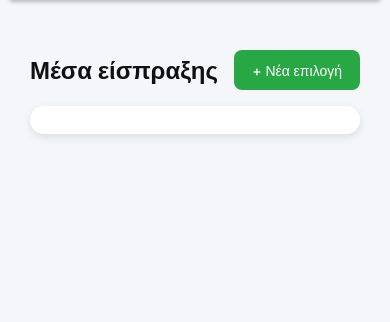
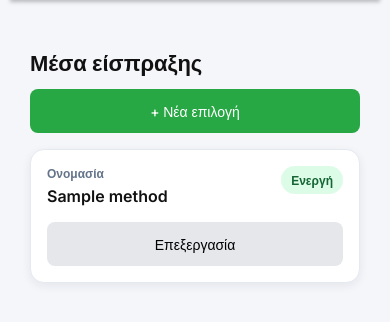
Before and after one commit to simosapergis/accountant-crm, a PHP site: page /payment_methods.php in a window 390 px wide. Shown: the part 69-391 px from the top of the page. Run offline with PHP 8.4, Linux system fonts and the light colour scheme; the visitor is signed in with stand-in values (Sample User, id 1); tables that the repository leaves empty or names only in its code hold one stand-in row (values such as "Sample post").

Commit message:
Add responsive catalog cards for mobile

```diff
--- a/ACCOUNTANT_CRM/assets/style.css
+++ b/ACCOUNTANT_CRM/assets/style.css
@@ -1146,7 +1146,7 @@ textarea {
 ============================================================ */
 @media (max-width: 768px) {
 
-    /* Κρύβουμε τον πίνακα */
+    /* Keep the legacy mobile-card view for pages that provide card markup. */
     table {
         display: none !important;
     }
@@ -1268,3 +1268,55 @@ select[size="1"] {
         background-image: none;
     }
 }
+
+.catalog-mobile-list { display: none; }
+
+.catalog-mobile-card {
+    display: grid;
+    gap: 14px;
+    box-sizing: border-box;
+    min-width: 0;
+    padding: 16px;
+    border: 1px solid #e5eaf1;
+    border-radius: 14px;
+    background: #fff;
+    box-shadow: 0 3px 10px rgba(15, 23, 42, 0.07);
+}
+
+.catalog-mobile-card-top {
+    display: flex;
+    align-items: flex-start;
+    justify-content: space-between;
+    gap: 12px;
+}
+
+.catalog-mobile-name-group { flex: 1; min-width: 0; }
+.catalog-mobile-field-label { display: block; margin-bottom: 4px; color: #64748b; font-size: 12px; font-weight: 600; }
+.catalog-mobile-card-name { font-size: 16px; line-height: 1.45; font-weight: 600; overflow-wrap: anywhere; }
+
+.catalog-status-pill {
+    display: inline-flex;
+    flex: 0 0 auto;
+    align-items: center;
+    min-height: 28px;
+    padding: 3px 10px;
+    border-radius: 999px;
+    font-size: 12px;
+    font-weight: 600;
+}
+
+.catalog-status-active { background: #dcfce7; color: #166534; }
+.catalog-status-inactive { background: #e2e8f0; color: #475569; }
+.catalog-mobile-card .btn { display: flex; align-items: center; justify-content: center; min-height: 44px; }
+.catalog-mobile-empty { padding: 22px 18px; border: 1px dashed #cbd5e1; border-radius: 14px; background: #fff; color: #64748b; text-align: center; line-height: 1.5; }
+
+@media (max-width: 768px) {
+    .catalog-table-wrapper { display: none; }
+    .catalog-mobile-list { display: grid; gap: 12px; }
+}
+
+@media (max-width: 480px) {
+    .catalog-list-heading { align-items: stretch; }
+    .catalog-list-heading h2 { font-size: 22px; }
+    .catalog-list-heading .btn { width: 100%; min-height: 44px; margin-left: 0; justify-content: center; }
+}
--- a/ACCOUNTANT_CRM/includes/catalog_admin.php
+++ b/ACCOUNTANT_CRM/includes/catalog_admin.php
@@ -129,8 +129,8 @@ function crm_catalog_render_list(string $kind, array $items): void
             <h2><?= htmlspecialchars($config['plural_label'], ENT_QUOTES | ENT_SUBSTITUTE, 'UTF-8') ?></h2>
             <a class="btn btn-primary" href="<?= htmlspecialchars($config['form_route'], ENT_QUOTES, 'UTF-8') ?>">+ Νέα επιλογή</a>
         </div>
-        <div class="table-wrapper">
-            <table>
+        <div class="table-wrapper catalog-table-wrapper">
+            <table class="catalog-list-table">
                 <thead><tr><th>Ονομασία</th><th>Κατάσταση</th><th>Ενέργειες</th></tr></thead>
                 <tbody>
                 <?php foreach ($items as $item): ?>
@@ -143,6 +143,27 @@ function crm_catalog_render_list(string $kind, array $items): void
                 <?php if ($items === []): ?><tr><td colspan="3">Δεν υπάρχουν επιλογές.</td></tr><?php endif; ?>
                 </tbody>
             </table>
+        </div>
+        <div class="catalog-mobile-list" aria-label="<?= htmlspecialchars($config['plural_label'], ENT_QUOTES | ENT_SUBSTITUTE, 'UTF-8') ?>">
+            <?php if ($items === []): ?>
+                <p class="catalog-mobile-empty">Δεν υπάρχουν επιλογές ακόμη.</p>
+            <?php else: ?>
+                <?php foreach ($items as $item): ?>
+                    <?php $isActive = (int)$item['is_active'] === 1; ?>
+                    <article class="catalog-mobile-card">
+                        <div class="catalog-mobile-card-top">
+                            <div class="catalog-mobile-name-group">
+                                <span class="catalog-mobile-field-label">Ονομασία</span>
+                                <h3 class="catalog-mobile-card-name"><?= htmlspecialchars((string)$item['name'], ENT_QUOTES | ENT_SUBSTITUTE, 'UTF-8') ?></h3>
+                            </div>
+                            <span class="catalog-status-pill <?= $isActive ? 'catalog-status-active' : 'catalog-status-inactive' ?>">
+                                <?= $isActive ? 'Ενεργή' : 'Ανενεργή' ?>
+                            </span>
+                        </div>
+                        <a class="btn btn-secondary" href="<?= htmlspecialchars($config['form_route'], ENT_QUOTES, 'UTF-8') ?>?id=<?= (int)$item['id'] ?>">Επεξεργασία</a>
+                    </article>
+                <?php endforeach; ?>
+            <?php endif; ?>
         </div>
     </div>
     <?php
```
Also changed, not shown: docs/crm-specs/evidence/g01-evaluation.md (+6 -0 lines), docs/crm-specs/evidence/w02-route-review.md (+13 -0 lines), docs/crm-specs/implementation-status.md (+12 -0 lines), tests/e2e/login-page.test.cjs (+36 -0 lines), tests/README.md, 1 other file.
